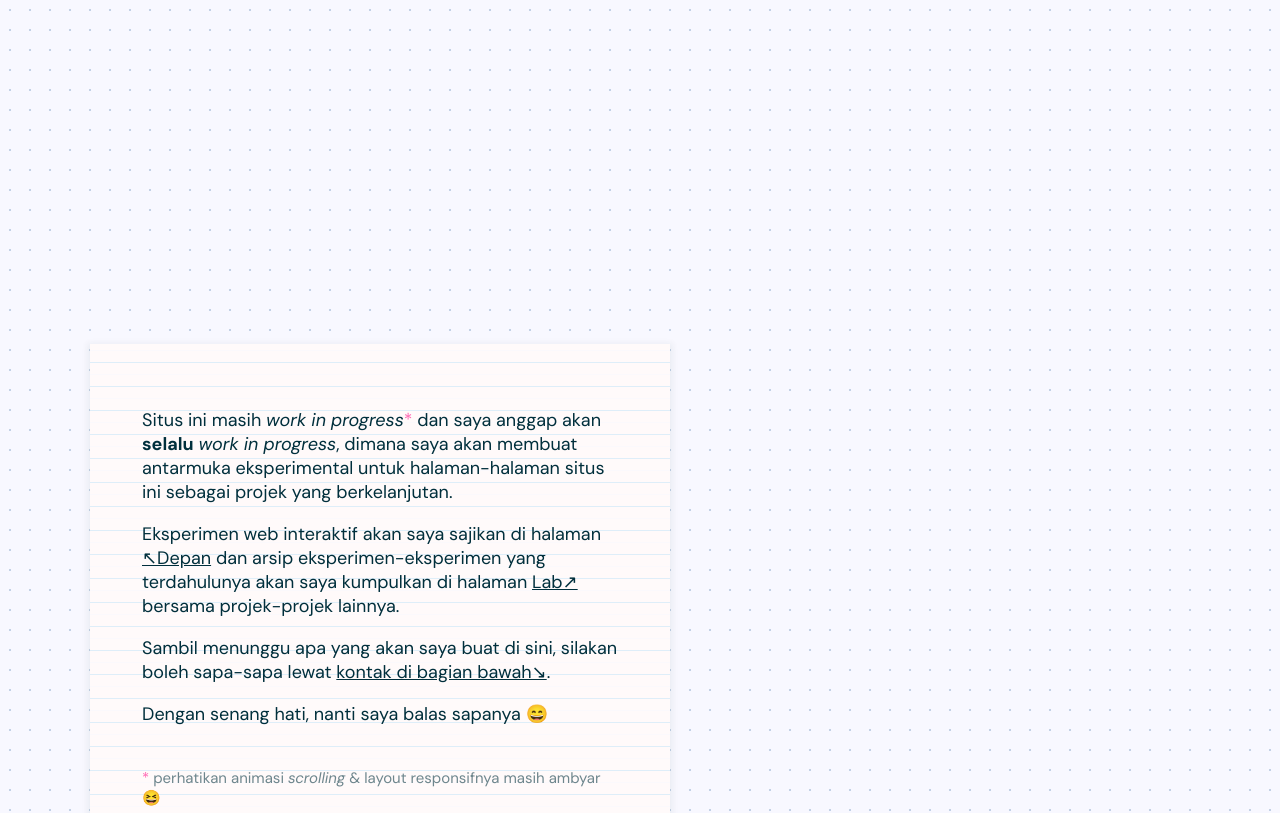
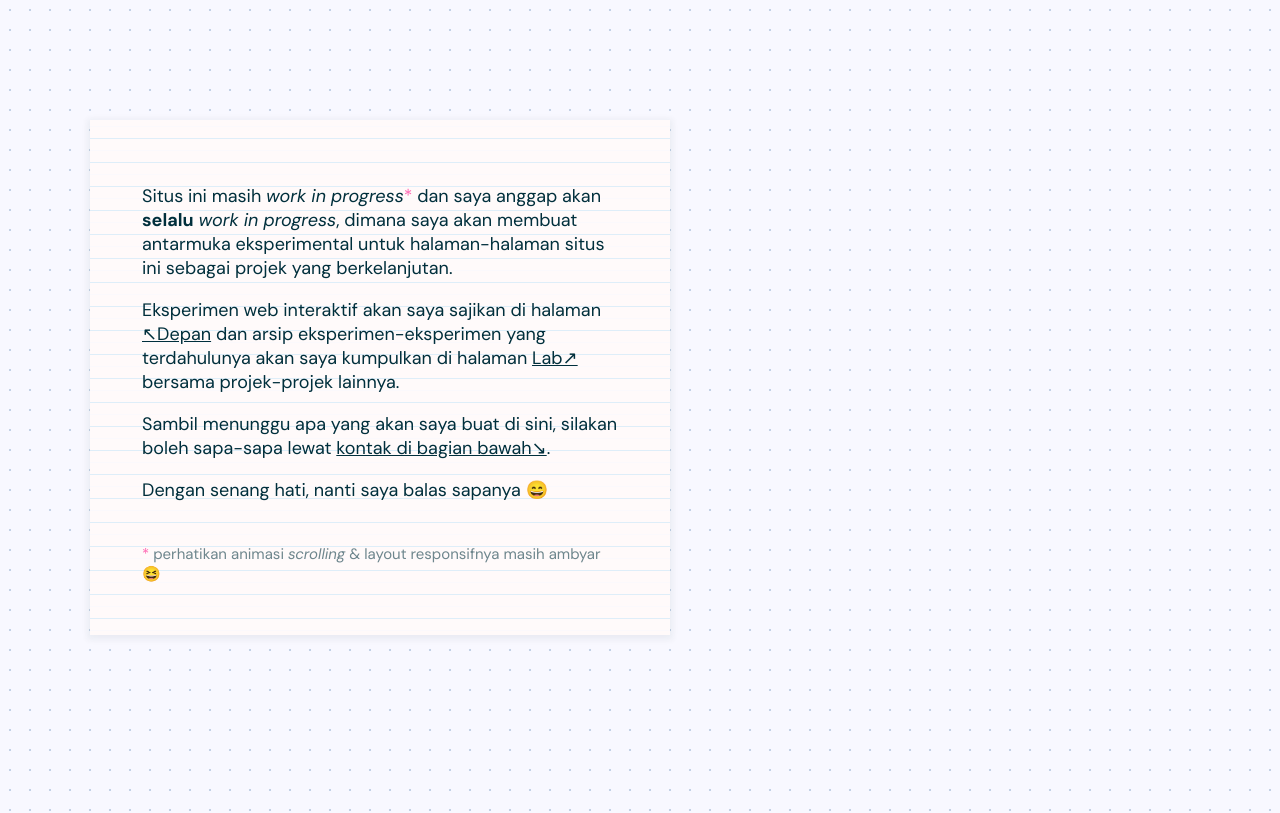
Before and after one commit to sakitkepala/sakitkepaladotdev-v0, a Next.js app: page /dika in a window 1280 px wide. Shown: the part 680-1493 px from the top of the page. Built offline with nearby package versions, Linux system fonts and the light colour scheme.

Commit message:
Start animasi scroll menurut posisi y section, percobaan awal

```diff
--- a/pages/dika.js
+++ b/pages/dika.js
@@ -33,10 +33,26 @@ const propsMotionTransisi = {
   animate: { opacity: 1, translateY: 0, transition: { duration: 0.2 } },
 };
 
+const jarakScroll = 400;
+const vektorTransform = 300;
+
 export default function HalamanDika() {
   const { scrollY } = useViewportScroll();
-  // logika transform scroll
-  // ...
+
+  const refSectionSitus = React.useRef(null);
+  const [pageYSectionSitus, setPageYSectionSitus] = React.useState(null);
+
+  React.useEffect(() => {
+    // Karena jalan pasti setelah mounting, ref DOM gak akan null waktu callback ini jalan
+    const clientY = refSectionSitus.current.getBoundingClientRect().y;
+    setPageYSectionSitus(clientY + scrollY.current);
+  }, []);
+
+  const translateYSitus = useTransform(
+    scrollY,
+    [pageYSectionSitus, pageYSectionSitus + jarakScroll],
+    [0, vektorTransform]
+  );
 
   return (
     <>
@@ -87,8 +103,11 @@ export default function HalamanDika() {
             </motion.div>
           </section>
 
-          <section className={dika["bagian-situs"]}>
-            <motion.div className={dika.kartu}>
+          <section className={dika["bagian-situs"]} ref={refSectionSitus}>
+            <motion.div
+              className={dika.kartu}
+              style={{ translateY: translateYSitus }}
+            >
               <p>
                 Situs ini masih <em>work in progress</em>
                 <span className={dika.footnotePointer}>&#42;</span> dan saya
--- a/styles/HalamanDika.module.scss
+++ b/styles/HalamanDika.module.scss
@@ -112,17 +112,14 @@
   min-height: 100vh;
 
   margin: 0 90px;
-  margin-top: 12em;
 
   @media (max-width: 800px) {
     grid-template-columns: minmax(0, 1fr);
-    margin-top: 12em;
     margin-left: 60px;
     margin-right: 60px;
   }
 
   @media (max-width: 600px) {
-    margin-top: 12em;
     margin-left: 8px;
     margin-right: 8px;
   }
```
